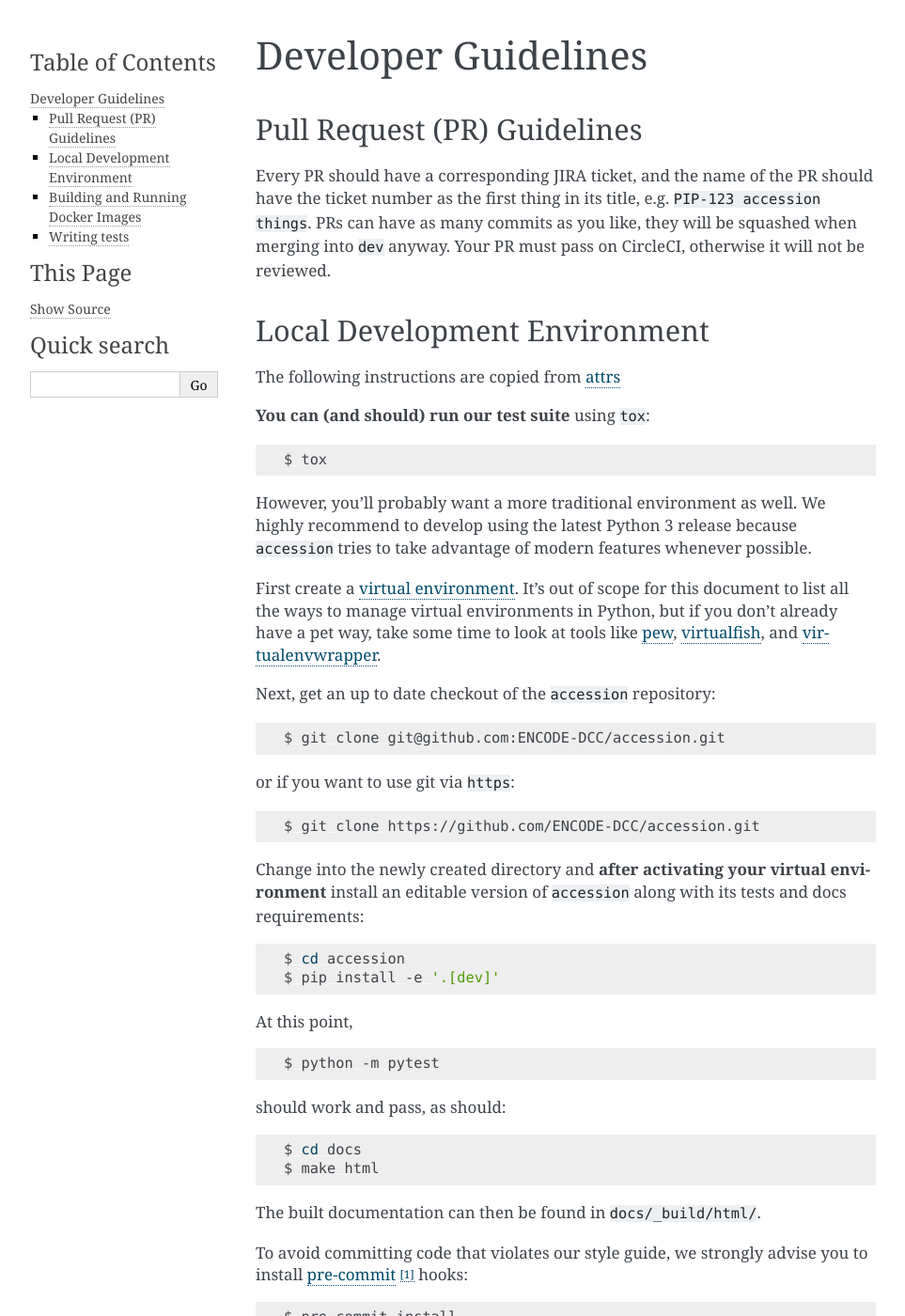
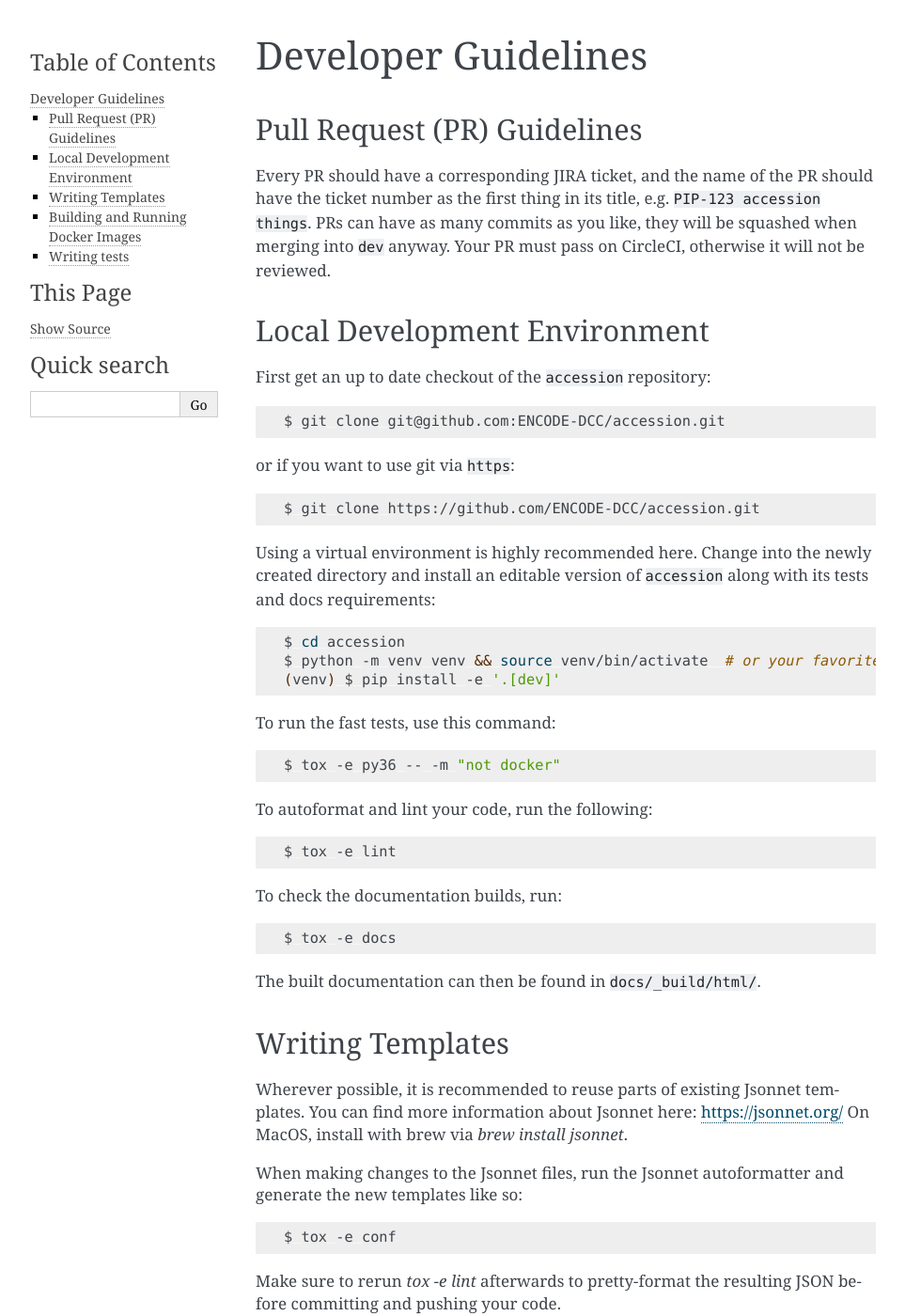
Before and after one commit to ENCODE-DCC/accession, a Sphinx documentation site: the page built from docs/development.rst, in a window 1280 px wide and 1400 px high. Shown: the whole window at 94% size, without its empty margins (148-1111 px from the left). Built offline with Sphinx 7.4.7, drawn with Linux system fonts in a browser that asks for light colours; some of the changed text lies outside the part shown.

Commit message:
add new templates generated using Jsonnet

```diff
--- a/docs/development.rst
+++ b/docs/development.rst
@@ -10,21 +10,7 @@ Every PR should have a corresponding JIRA ticket, and the name of the PR should
 Local Development Environment
 ======================================
 
-The following instructions are copied from `attrs <https://github.com/python-attrs/attrs/blob/master/.github/CONTRIBUTING.rst#local-development-environment>`_
-
-**You can (and should) run our test suite** using ``tox``:
-
-.. code-block:: bash
-
-    $ tox
-
-However, you’ll probably want a more traditional environment as well.
-We highly recommend to develop using the latest Python 3 release because ``accession`` tries to take advantage of modern features whenever possible.
-
-First create a `virtual environment <https://virtualenv.pypa.io/>`_.
-It’s out of scope for this document to list all the ways to manage virtual environments in Python, but if you don’t already have a pet way, take some time to look at tools like `pew <https://github.com/berdario/pew>`_, `virtualfish <https://virtualfish.readthedocs.io/>`_, and `virtualenvwrapper <https://virtualenvwrapper.readthedocs.io/>`_.
-
-Next, get an up to date checkout of the ``accession`` repository:
+First get an up to date checkout of the ``accession`` repository:
 
 .. code-block:: bash
 
@@ -36,42 +22,52 @@ or if you want to use git via ``https``:
 
     $ git clone https://github.com/ENCODE-DCC/accession.git
 
-Change into the newly created directory and **after activating your virtual environment** install an editable version of ``accession`` along with its tests and docs requirements:
+Using a virtual environment is highly recommended here. Change into the newly created
+directory and install an editable version of ``accession`` along with its tests and
+docs requirements:
 
 .. code-block:: bash
 
     $ cd accession
-    $ pip install -e '.[dev]'
+    $ python -m venv venv && source venv/bin/activate  # or your favorite environment manager
+    (venv) $ pip install -e '.[dev]'
 
-At this point,
+To run the fast tests, use this command:
 
 .. code-block:: bash
 
-   $ python -m pytest
+   $ tox -e py36 -- -m "not docker"
 
-should work and pass, as should:
+To autoformat and lint your code, run the following:
 
 .. code-block:: bash
 
-   $ cd docs
-   $ make html
+   $ tox -e lint
+
+To check the documentation builds, run:
+
+.. code-block:: bash
+
+   $ tox -e docs
 
 The built documentation can then be found in ``docs/_build/html/``.
 
-To avoid committing code that violates our style guide, we strongly advise you to install `pre-commit <https://pre-commit.com/>`_ [#f1]_ hooks:
+Writing Templates
+==================
+
+Wherever possible, it is recommended to reuse parts of existing Jsonnet templates. You
+can find more information about Jsonnet here: https://jsonnet.org/ On MacOS, install
+with brew via `brew install jsonnet`.
+
+When making changes to the Jsonnet files, run the Jsonnet autoformatter and generate the
+new templates like so:
 
 .. code-block:: bash
 
-   $ pre-commit install
+  $ tox -e conf
 
-You can also run them anytime (as our tox does) using:
-
-.. code-block:: bash
-
-   $ pre-commit run --all-files
-
-
-.. [#f1] pre-commit should have been installed into your virtualenv automatically when you ran ``pip install -e '.[dev]'`` above. If pre-commit is missing, it may be that you need to re-run ``pip install -e '.[dev]'``.
+Make sure to rerun `tox -e lint` afterwards to pretty-format the resulting JSON before
+committing and pushing your code.
 
 Building and Running Docker Images
 ======================================
```
Also changed, not shown: 5 other files.
